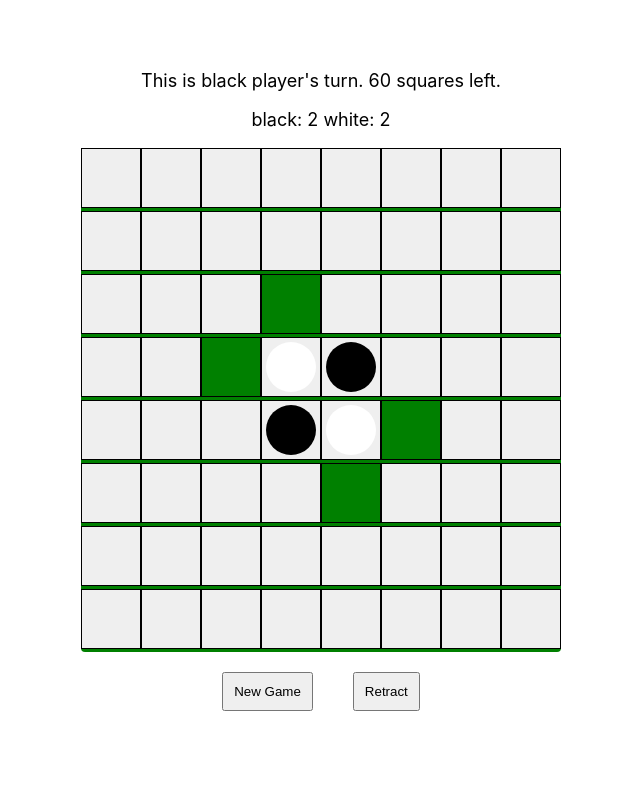
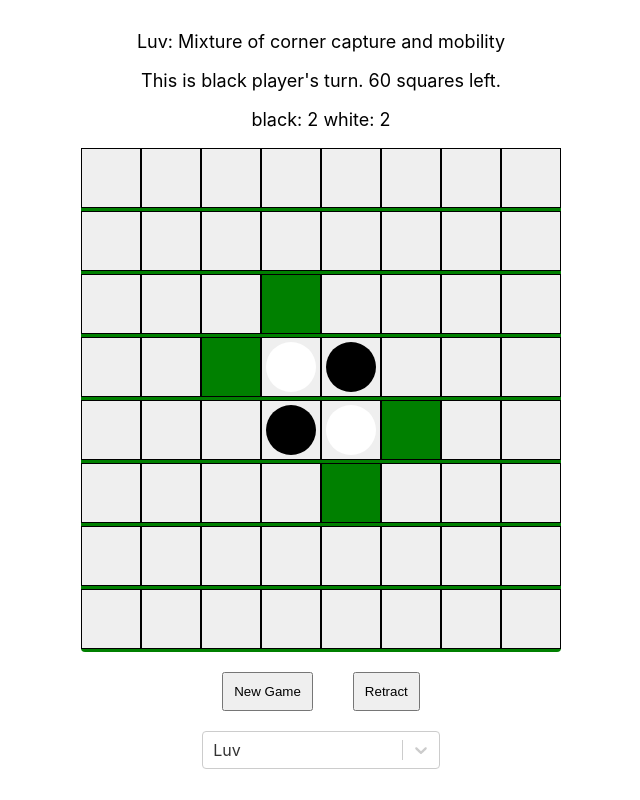
Before and after one commit to jackychoi26/play-othello-online, a Next.js app: page / in a window 1280 px wide. Shown: the whole page, without its empty margins (319-959 px from the left). Built offline with nearby package versions, Linux system fonts and the light colour scheme.

Commit message:
feat: added display of ai list

```diff
--- a/package.json
+++ b/package.json
@@ -12,6 +12,7 @@
     "next": "12.3.1",
     "react": "18.2.0",
     "react-dom": "18.2.0",
+    "react-select": "^5.7.0",
     "styled-components": "^5.3.6"
   },
   "devDependencies": {
--- a/src/AI/Joi.ts
+++ b/src/AI/Joi.ts
@@ -4,15 +4,17 @@ import SquareState from '../models/SquareState';
 import David from './David';
 
 export default class Joi extends David {
+  static description = 'Static weight board';
+
   static staticWeightsBoard = [
-    [4, -3, 2, 2, 2, 2, -3, 4],
+    [12, -3, 2, 2, 2, 2, -3, 12],
     [-3, -4, -1, -1, -1, -1, -4, -3],
     [2, -1, 1, 0, 0, 1, -1, 2],
     [2, -1, 0, 1, 1, 0, -1, 2],
     [2, -1, 0, 1, 1, 0, -1, 2],
     [2, -1, 1, 0, 0, 1, -1, 2],
     [-3, -4, -1, -1, -1, -1, -4, -3],
-    [4, -3, 2, 2, 2, 2, -3, 4],
+    [12, -3, 2, 2, 2, 2, -3, 12],
   ];
 
   private constructor(
--- a/src/AI/Luv.ts
+++ b/src/AI/Luv.ts
@@ -7,6 +7,8 @@ import judge from '../utility/judge';
 import David from './David';
 
 export default class Luv extends David {
+  static description = 'Mixture of corner capture and mobility';
+
   private constructor(
     player: Player,
     evaluation: (gameState: GameState) => number
--- a/src/AI/Michelle.ts
+++ b/src/AI/Michelle.ts
@@ -3,6 +3,8 @@ import Player from '../models/Player';
 import David from './David';
 
 export default class Michelle extends David {
+  static description = 'Michelle, Disc parity';
+
   private constructor(
     player: Player,
     evaluation: (gameState: GameState) => number
--- a/src/AI/Rachael.ts
+++ b/src/AI/Rachael.ts
@@ -4,6 +4,8 @@ import judge from '../utility/judge';
 import David from './David';
 
 export default class Rachael extends David {
+  static description = 'Evaluate on mobility';
+
   private constructor(
     player: Player,
     evaluation: (gameState: GameState) => number
--- a/src/pages/index.tsx
+++ b/src/pages/index.tsx
@@ -1,6 +1,7 @@
 import { useEffect, useState } from 'react';
 import { NextPage } from 'next';
 import styled from 'styled-components';
+import Select from 'react-select';
 
 import Board from '../components/Board';
 
@@ -10,6 +11,10 @@ import Position from '../models/Position';
 
 import Player from '../models/Player';
 import Luv from '../AI/Luv';
+import Michelle from '../AI/Michelle';
+import Joi from '../AI/Joi';
+import Rachael from '../AI/Rachael';
+import AI from '../AI/AI';
 
 const Container = styled.div`
   flex: 1;
@@ -39,15 +44,20 @@ const UtilityButton = styled.button`
 const Home: NextPage = () => {
   // Don't need a state
   // TODO: remove it later
-  const [game, setGame] = useState<Game>(
-    Game.create(8, Luv.create(Player.White))
-  );
+  const aiOptions = [
+    { value: Luv.create(Player.White), label: Luv.name },
+    { value: Michelle.create(Player.White), label: Michelle.name },
+    { value: Joi.create(Player.White), label: Joi.name },
+    { value: Rachael.create(Player.White), label: Rachael.name },
+  ];
+
+  const [currentAI, setCurrentAI] = useState<AI>(aiOptions[0].value);
+  const [game, setGame] = useState<Game>(Game.create(8, currentAI));
+  const [canPlaceDisc, setCanPlaceDisc] = useState(true);
 
   const [gameState, setGameState] = useState<GameState>(
     game.currentGameState()
   );
-
-  const [canPlaceDisc, setCanPlaceDisc] = useState(true);
 
   useEffect(() => {
     setGameState(game.currentGameState());
@@ -66,6 +76,20 @@ const Home: NextPage = () => {
       return `This is ${gameState.player.toString()} player's turn. ${
         gameState.remainingEmptySquare
       } squares left.`;
+    }
+  };
+
+  const opponentInformation = (): string => {
+    if (currentAI instanceof Joi) {
+      return `${Joi.name}: ${Joi.description}`;
+    } else if (currentAI instanceof Luv) {
+      return `${Luv.name}: ${Luv.description}`;
+    } else if (currentAI instanceof Rachael) {
+      return `${Rachael.name}: ${Rachael.description}`;
+    } else if (currentAI instanceof Michelle) {
+      return `${Michelle.name}: ${Michelle.description}`;
+    } else {
+      return '';
     }
   };
 
@@ -121,16 +145,30 @@ const Home: NextPage = () => {
   return (
     <Container>
       <meta name="viewport" content="width=1024" />
+      <GameInfo>{opponentInformation()}</GameInfo>
       <GameInfo>{gameStatusString()}</GameInfo>
       <GameInfo>{gameScore()}</GameInfo>
       <Board gameState={gameState} placeDisc={placeDisc} />
       <UtilityButtonContainer>
-        <UtilityButton
-          onClick={() => setGame(Game.create(8, Luv.create(Player.White)))}
-        >
+        <UtilityButton onClick={() => setGame(Game.create(8, currentAI))}>
           New Game
         </UtilityButton>
         <UtilityButton onClick={() => retract()}>Retract</UtilityButton>
+        <Select
+          className="basic-single"
+          classNamePrefix="select"
+          defaultValue={aiOptions[0]}
+          isDisabled={false}
+          isLoading={false}
+          isClearable={false}
+          onChange={option => {
+            setCurrentAI(option?.value ?? aiOptions[0].value);
+            setGame(Game.create(8, option?.value ?? currentAI));
+          }}
+          isSearchable={false}
+          name="color"
+          options={aiOptions}
+        />
       </UtilityButtonContainer>
     </Container>
   );
```
Also changed, not shown: 1 other file (tests, documents, lock files or other folders).
